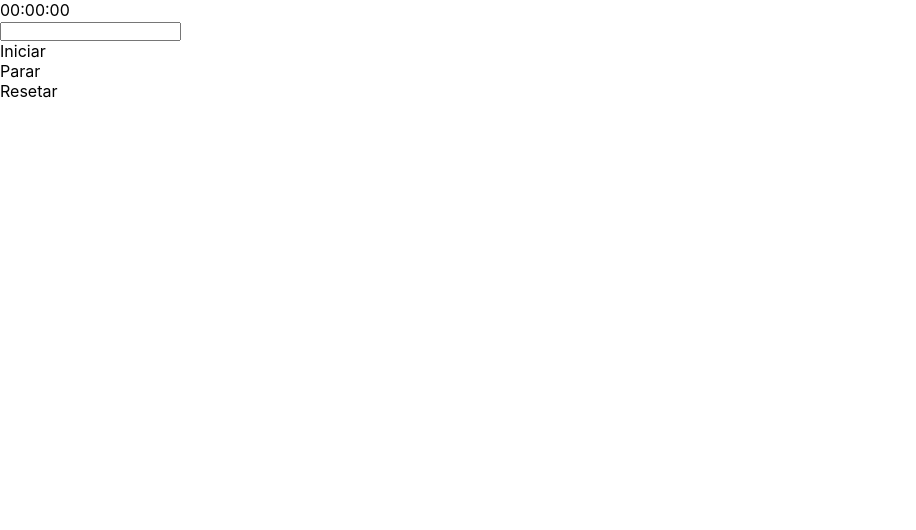
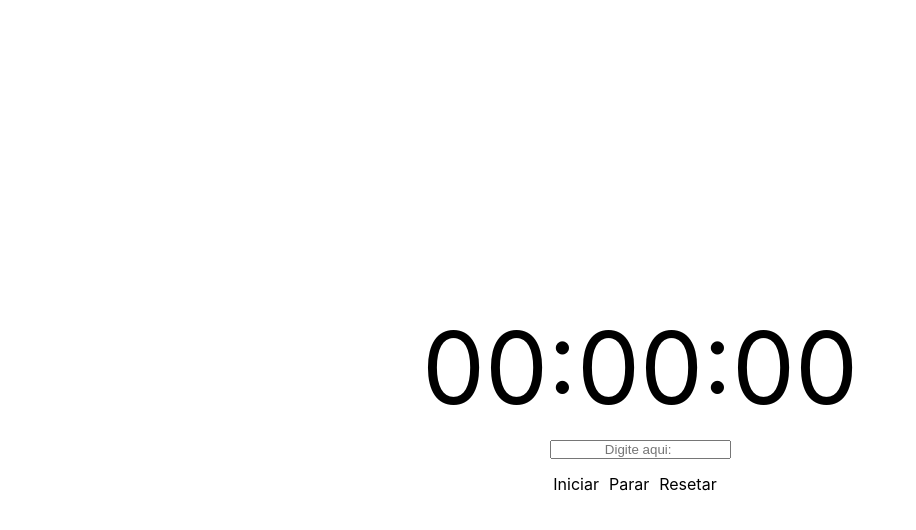
Before and after one commit to rogeriop1990cv/stopwatches, a React (Create React App) app: page / in a window 1280 px wide. Shown: the top 530 px of the page, without its empty margins (0-916 px from the left). Built offline with nearby package versions, Linux system fonts and the light colour scheme.

Commit message:
Criando os elemntos centralizando na tela

```diff
--- a/src/App.css
+++ b/src/App.css
@@ -2,3 +2,39 @@
   margin: 0;
   padding: 0;
 }
+
+
+.main-time {
+  display: flex;
+  justify-content: center;
+  align-items: center;
+  flex-direction: column;
+  width: 100vw;
+  height: 100vh;
+}
+.main-time div {
+  background-color: aqua;
+  height: 100px;
+  width: 100px;
+}
+.times p {
+  font-size: 100px;
+}
+
+.input-time {
+  margin: 10px;
+}
+
+.input-time input{
+  text-align: center;
+}
+.menu-time {
+  display: flex;
+  justify-content: center;
+  align-items: center;
+}
+
+.menu-time p{
+  margin-top: 5px;
+  margin-right: 10px;
+}
--- a/src/Relogio.js
+++ b/src/Relogio.js
@@ -14,8 +14,10 @@ export default class Relogio extends React.Component {
           <section className="times" >
             <p name="times" >{ time }</p>
           </section>
-        <section>
-          <input type="text" className="input-time"/>
+            <section className="input-time">
+              <input type="text" placeholder="Digite aqui: " />
+            </section>
+          <section className="menu-time">
             <p className="input-time-iniciar">Iniciar</p>
             <p className="input-time-parar">Parar</p>
             <p className="input-time-resetar">Resetar</p>
```
Lines whose indentation alone changed are shown as unchanged.
